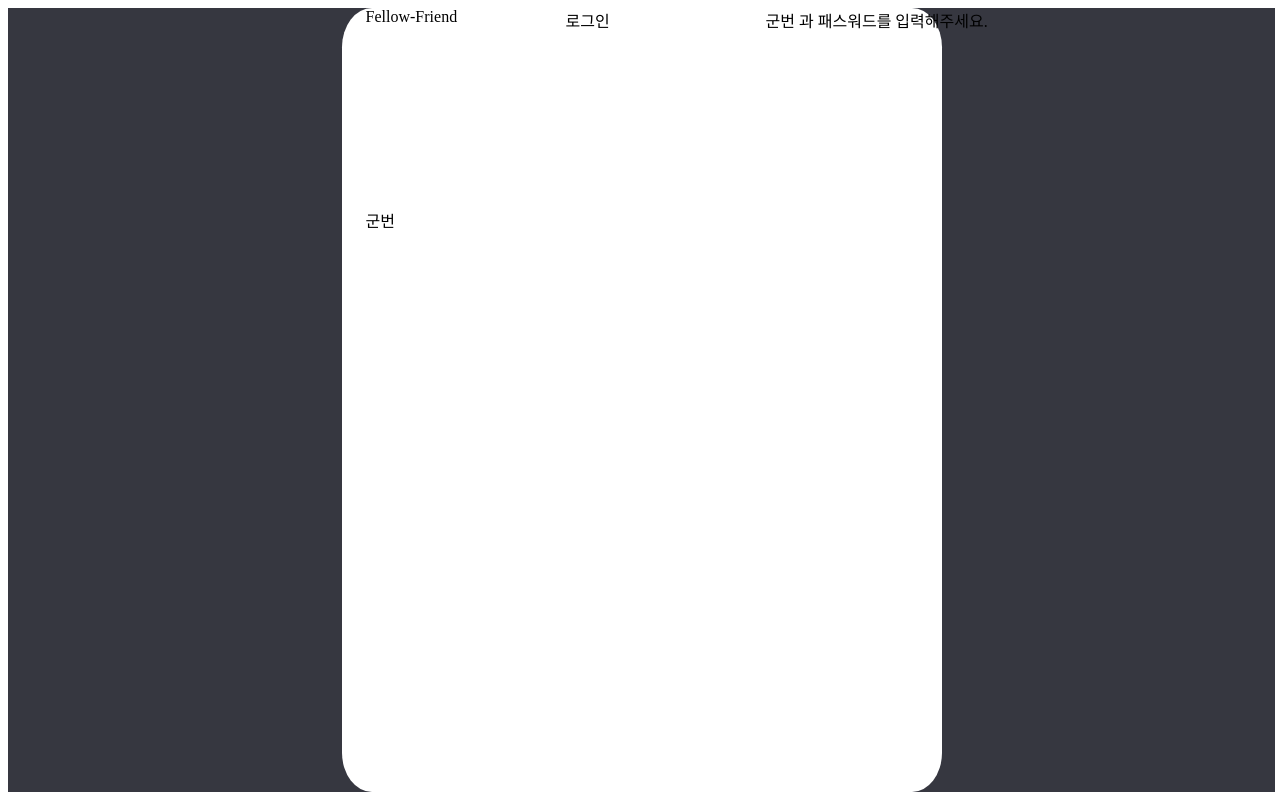
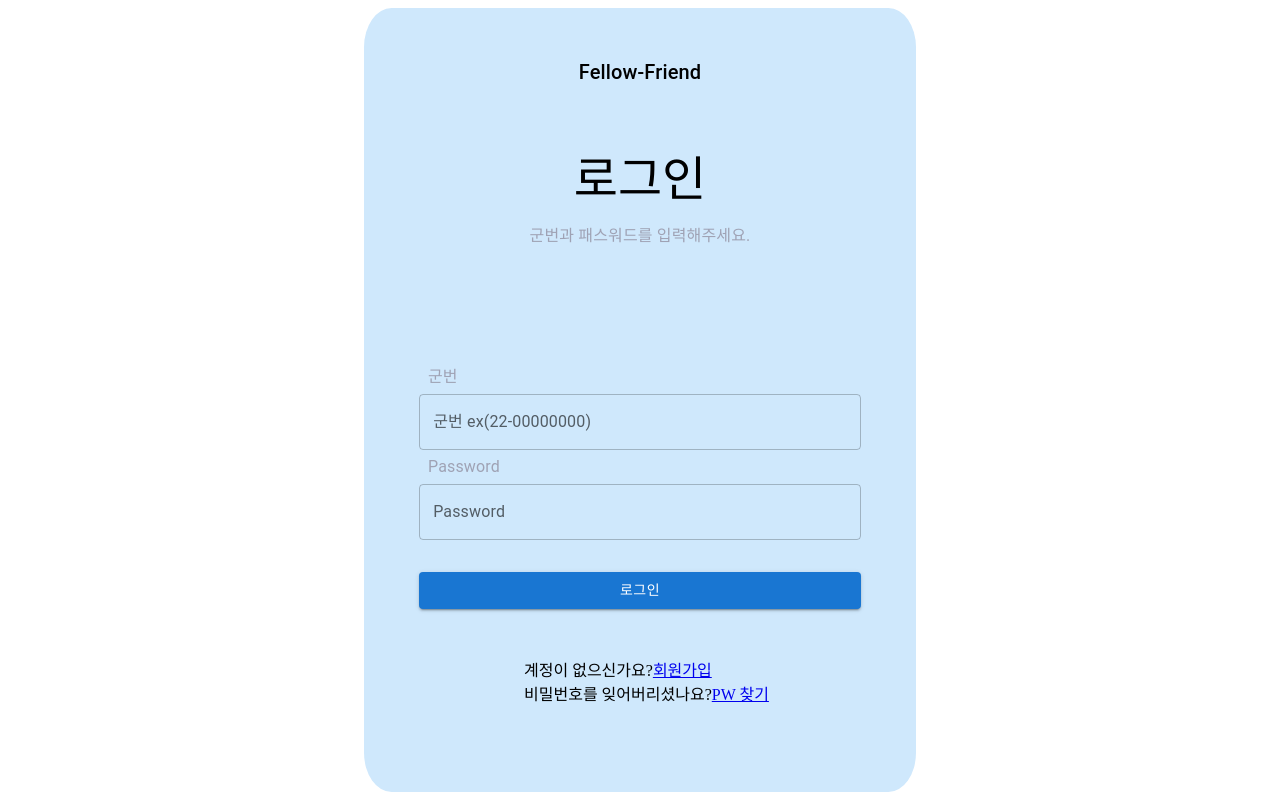
Before and after one commit to osamhack2022/WEB_CLOUD_Fellow-Friend_Trio, a React (Create React App) app in the folder WEB(FE)/: page /login in a window 1280 px wide. Built offline with nearby package versions, Linux system fonts and the light colour scheme.

Commit message:
mui styled -> emotion styled 변경

```diff
--- a/WEB(FE)/src/components/views/SignIn.jsx
+++ b/WEB(FE)/src/components/views/SignIn.jsx
@@ -1,43 +1,103 @@
 import React from 'react'
-import { Container, Grid, Link, Typography } from '@mui/material'
-import { useLocation } from 'react-router-dom'
+import { Button, Container, TextField, Typography } from '@mui/material'
+import { Link, useLocation } from 'react-router-dom'
+import styled from '@emotion/styled'
+
+const LoginContainer = styled.div`
+  display: flex;
+  height: 98vh;
+  border-radius: 5%;
+  background: #cfe8fc;
+`
+
+const FlexBox = styled.div`
+  display: flex;
+  height: 100%;
+  width: 100%;
+  flex-direction: column;
+`
+
+const TitleContainer = styled(Typography)`
+  text-align: center;
+  align-items: center;
+  margin-top: 3rem;
+  margin-bottom: 1rem;
+`
+
+const LoginTextBox = styled(Typography)`
+  text-align: center;
+  margin-top: 1em;
+`
+const SpanBox = styled(Typography)`
+  text-align: center;
+  margin: 1rem 3px 7rem 3px;
+  color: #9FA2B4;
+`
+
+const DescriptionBox = styled(Typography)`
+  text-align: left;
+  color: #9FA2B4;
+  margin: 5px 5px 5px 4rem;
+`
+
+const InputContainer = styled.div`
+  text-align:center;
+`
+
+const ButtonContainer = styled.div`
+  margin-top: 2rem;
+  text-align:center;
+  margin-bottom: 3rem;
+`
+
+const BottomContainer = styled.div`
+  display: flex;
+  text-align:center;
+  margin-left: 10em;
+`
+
+const BottomTextBox = styled.div`
+  text-align: 'center';
+
+`
+
 function SignIn() {
   const {state} = useLocation()
   console.log(state)
   return (
-    <Grid
-      sx={{
-        width: '99vw',
-        height: '98vh',
-        background: '#363740',
-        display: 'flex',
-      }}
-    >
-      <Container
-        maxWidth="sm"
-        fixed
-        sx={{
-          background: 'white',
-          // postion: 'absolute',
+    <Container maxWidth="sm" >
+      <LoginContainer>
+        <FlexBox>
+          <TitleContainer variant='h6'>
+              Fellow-Friend
+          </TitleContainer>
+          <LoginTextBox variant='h3'>
+              로그인
+          </LoginTextBox>
+          <SpanBox>군번과 패스워드를 입력해주세요.</SpanBox>
+          <DescriptionBox>군번</DescriptionBox>
+          <InputContainer>
+            <TextField id="outlined-basic" label="군번 ex(22-00000000)" variant="outlined" sx={{width:'80%'}} />
+          </InputContainer>
+          <DescriptionBox>Password</DescriptionBox>
+          <InputContainer>
+            <TextField id="outlined-basic" label="Password" variant="outlined" sx={{width:'80%'}}/>
+          </InputContainer>
+          <ButtonContainer>
+            <Button variant="contained" component="label" sx={{width:'80%'}}>로그인</Button>
+          </ButtonContainer>
 
-          // height: '75vh',
-          // width: '55vw',
-          // alignItems: 'center',
-          // justifyContent: 'center',
-          borderRadius: '5%',
-          display: 'grid',
-          gridTemplateColumns: '200px 200px 500px',
-          gridTemplateRows: '200px 200px 500px',
-        }}
-      >
-        <div>Fellow-Friend</div>
-        <div>로그인</div>
-        <div>군번 과 패스워드를 입력해주세요.</div>
-        <div>
-          군번
-        </div>
-      </Container>
-    </Grid>
+          <BottomContainer>
+            <BottomTextBox>계정이 없으신가요?</BottomTextBox>
+            <Link to="/register">회원가입</Link>
+          </BottomContainer>
+          <BottomContainer>
+            <BottomTextBox>비밀번호를 잊어버리셨나요?</BottomTextBox>
+            <Link to="/f_pw" >PW 찾기</Link>
+          </BottomContainer>
+        </FlexBox>
+      </LoginContainer>
+    </Container>
   )
 }
 
```
